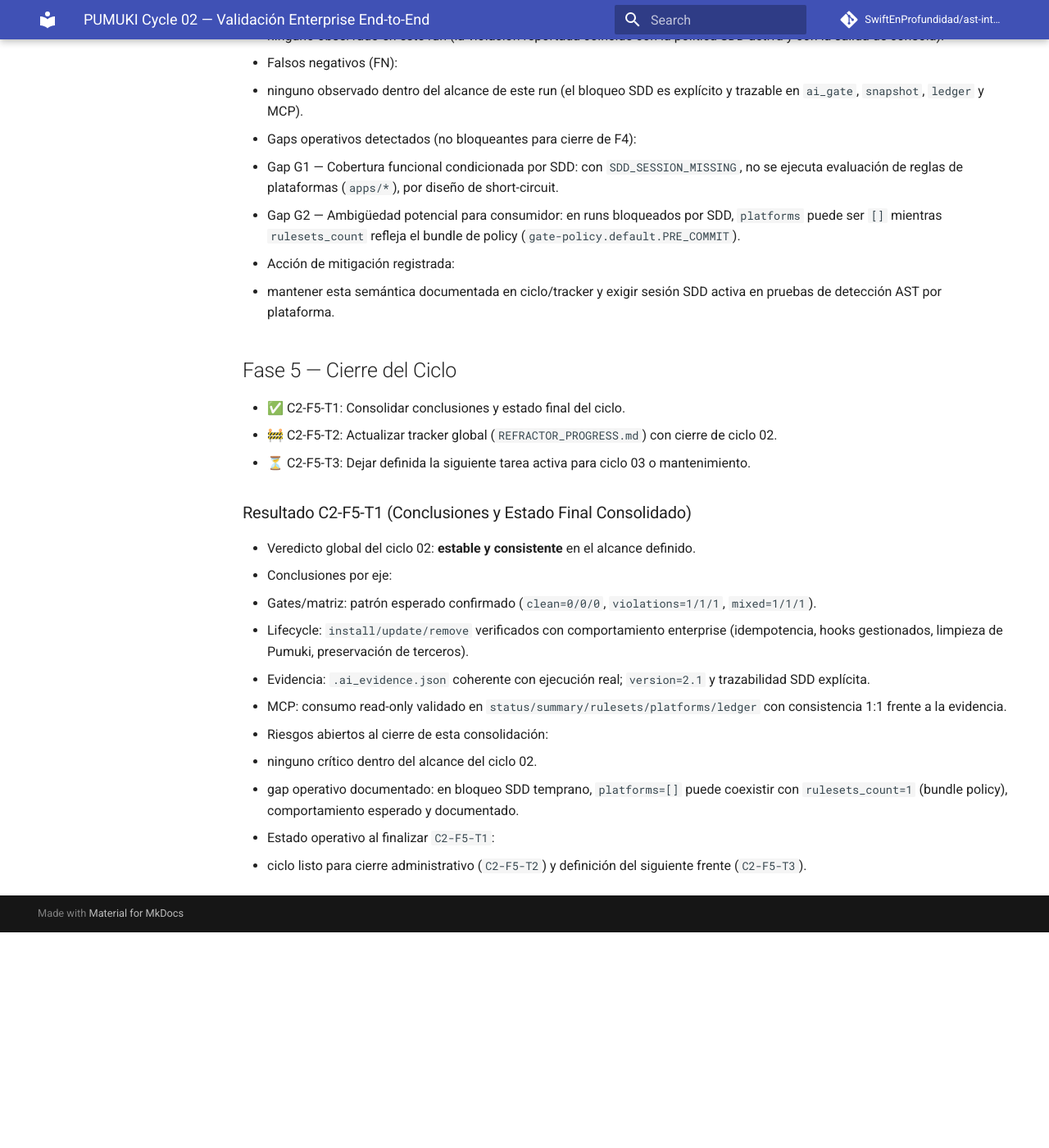
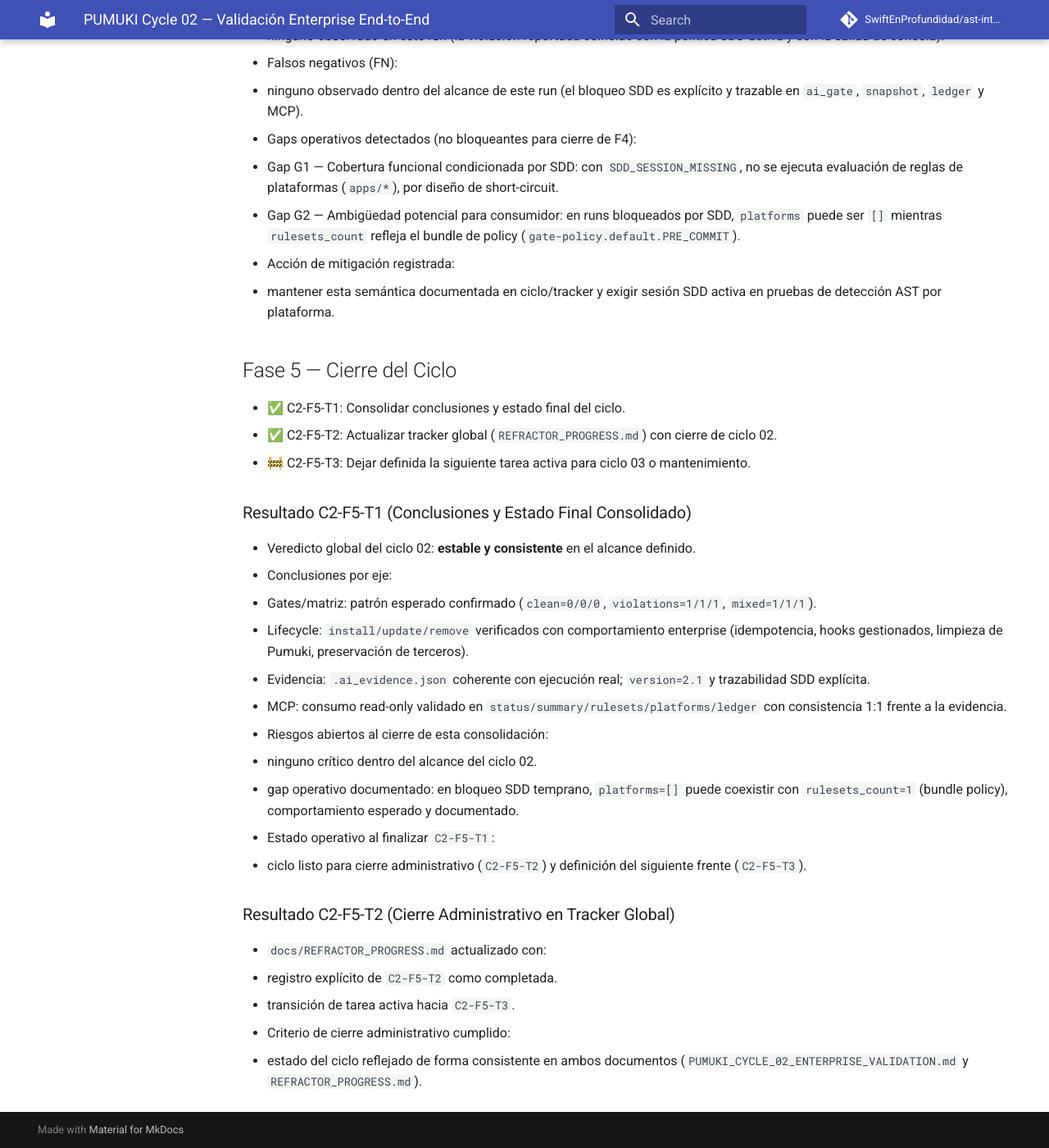
Before and after one commit to SwiftEnProfundidad/ast-intelligence-hooks, an MkDocs documentation site: the page built from docs/PUMUKI_CYCLE_02_ENTERPRISE_VALIDATION.md, in a window 1280 px wide and 1400 px high, scrolled down 9041 px. Shown: the whole window at 82% size. Built offline with MkDocs 1.6.1 and Material for MkDocs 9.7.7, drawn with Linux system fonts in a browser that asks for light colours; comment, search, counter and statistics services are not loaded; before the commit the page ends 10178 px from its top, so only the background shows below that.

Commit message:
docs(cycle-02): complete C2-F5-T2 and advance to C2-F5-T3

```diff
--- a/docs/PUMUKI_CYCLE_02_ENTERPRISE_VALIDATION.md
+++ b/docs/PUMUKI_CYCLE_02_ENTERPRISE_VALIDATION.md
@@ -265,8 +265,8 @@ Ejecutar un ciclo completo, finito y verificable de validación enterprise de Pu
 
 ## Fase 5 — Cierre del Ciclo
 - ✅ C2-F5-T1: Consolidar conclusiones y estado final del ciclo.
-- 🚧 C2-F5-T2: Actualizar tracker global (`REFRACTOR_PROGRESS.md`) con cierre de ciclo 02.
-- ⏳ C2-F5-T3: Dejar definida la siguiente tarea activa para ciclo 03 o mantenimiento.
+- ✅ C2-F5-T2: Actualizar tracker global (`REFRACTOR_PROGRESS.md`) con cierre de ciclo 02.
+- 🚧 C2-F5-T3: Dejar definida la siguiente tarea activa para ciclo 03 o mantenimiento.
 
 ### Resultado C2-F5-T1 (Conclusiones y Estado Final Consolidado)
 - Veredicto global del ciclo 02: **estable y consistente** en el alcance definido.
@@ -280,3 +280,10 @@ Ejecutar un ciclo completo, finito y verificable de validación enterprise de Pu
   - gap operativo documentado: en bloqueo SDD temprano, `platforms=[]` puede coexistir con `rulesets_count=1` (bundle policy), comportamiento esperado y documentado.
 - Estado operativo al finalizar `C2-F5-T1`:
   - ciclo listo para cierre administrativo (`C2-F5-T2`) y definición del siguiente frente (`C2-F5-T3`).
+
+### Resultado C2-F5-T2 (Cierre Administrativo en Tracker Global)
+- `docs/REFRACTOR_PROGRESS.md` actualizado con:
+  - registro explícito de `C2-F5-T2` como completada.
+  - transición de tarea activa hacia `C2-F5-T3`.
+- Criterio de cierre administrativo cumplido:
+  - estado del ciclo reflejado de forma consistente en ambos documentos (`PUMUKI_CYCLE_02_ENTERPRISE_VALIDATION.md` y `REFRACTOR_PROGRESS.md`).
```
Also changed, not shown: docs/REFRACTOR_PROGRESS.md (+2 -1 lines).
